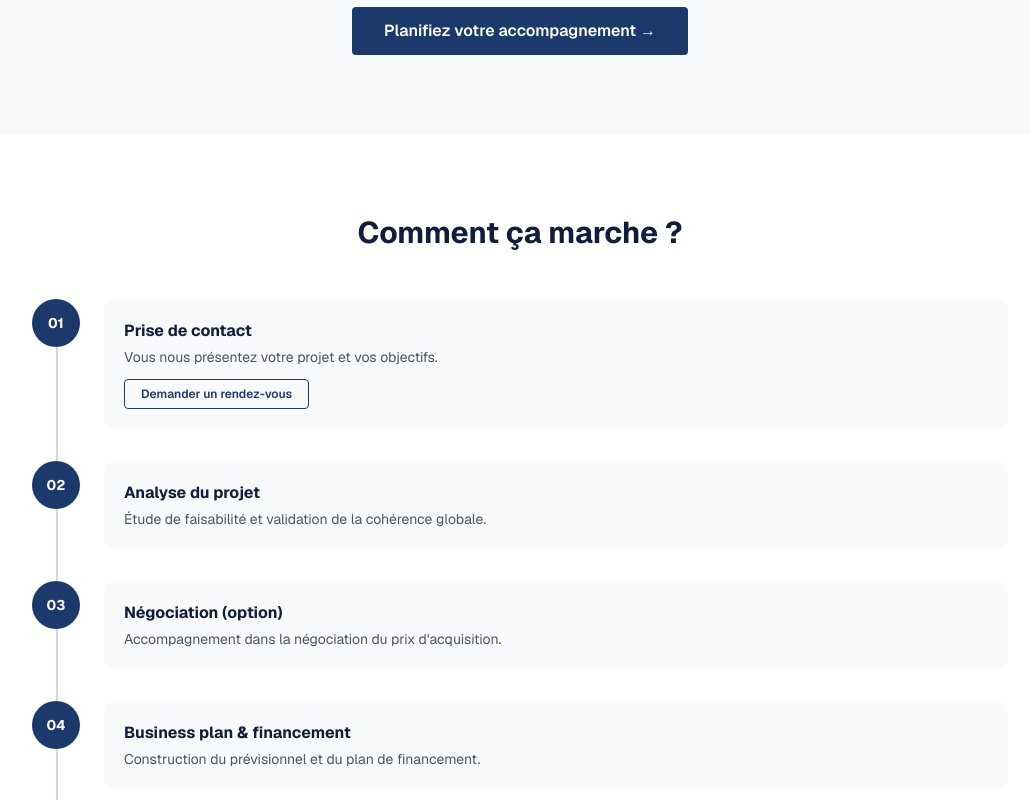
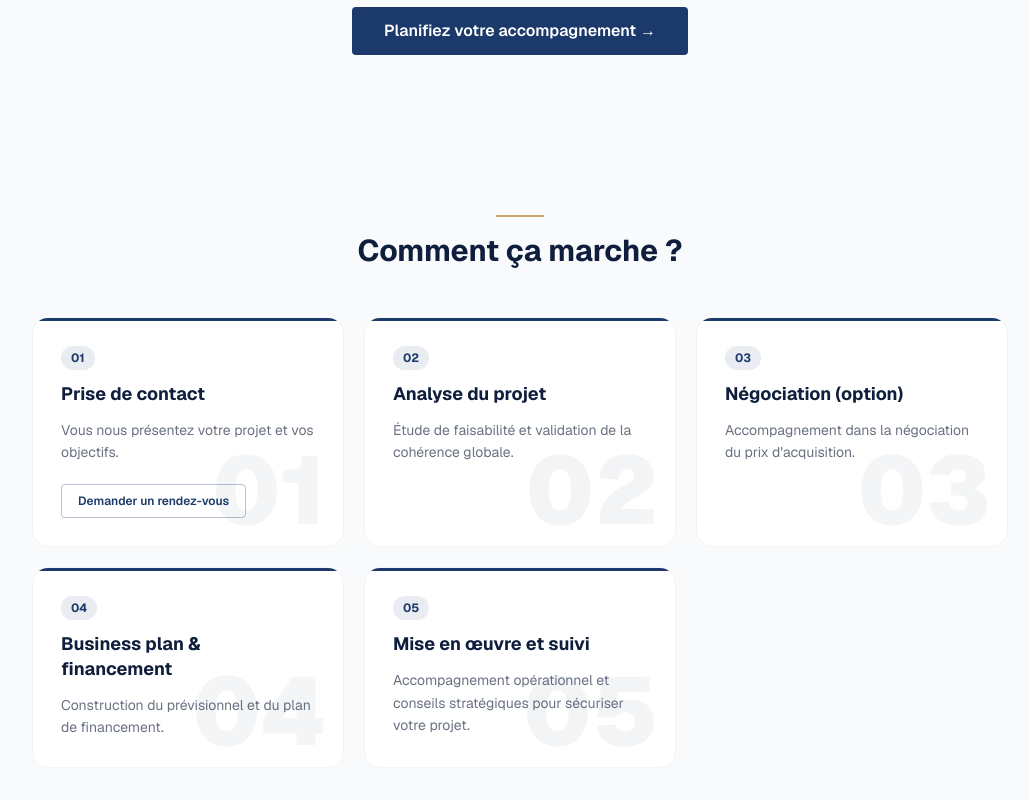
Before and after one commit to marine-png/epic, a Next.js app: page /entreprise in a window 1280 px wide. Shown: the part 1880-2680 px from the top of the page, without its empty margins (120-1149 px from the left). Built offline with nearby package versions, Linux system fonts and the light colour scheme.

Commit message:
feat: process section redesign with card grid

```diff
--- a/app/entreprise/page.tsx
+++ b/app/entreprise/page.tsx
@@ -1,6 +1,7 @@
 import type { Metadata } from 'next';
 import Link from 'next/link';
 import SectionBanner from '../components/SectionBanner';
+import ProcessSteps from '../components/ProcessSteps';
 
 export const metadata: Metadata = {
   title: 'Conseil en Entreprise en France – EPIC',
@@ -43,7 +44,7 @@ const services = [
 ];
 
 const steps = [
-  { num: "01", title: "Prise de contact", desc: "Vous nous présentez votre projet et vos objectifs." },
+  { num: "01", title: "Prise de contact", desc: "Vous nous présentez votre projet et vos objectifs.", cta: { label: "Demander un rendez-vous", href: "/contact" } },
   { num: "02", title: "Analyse du projet", desc: "Étude de faisabilité et validation de la cohérence globale." },
   { num: "03", title: "Négociation (option)", desc: "Accompagnement dans la négociation du prix d'acquisition." },
   { num: "04", title: "Business plan & financement", desc: "Construction du prévisionnel et du plan de financement." },
@@ -116,30 +117,13 @@ export default function EntreprisePage() {
       </section>
 
       {/* Process */}
-      <section className="py-20 bg-white">
+      <section className="py-20 bg-gray-50">
         <div className="max-w-5xl mx-auto px-6">
-          <h2 className="text-2xl md:text-3xl font-bold text-[#0f1e3c] mb-12 text-center">Comment ça marche ?</h2>
-          <div className="relative">
-            <div className="absolute left-6 top-0 bottom-0 w-0.5 bg-[#1B3A6B]/20 hidden md:block" />
-            <div className="space-y-8">
-              {steps.map((step) => (
-                <div key={step.num} className="flex gap-6 items-start">
-                  <div className="w-12 h-12 rounded-full bg-[#1B3A6B] text-white flex items-center justify-center font-bold flex-shrink-0 text-sm relative z-10">
-                    {step.num}
-                  </div>
-                  <div className="bg-gray-50 rounded-xl p-5 flex-1">
-                    <h3 className="font-bold text-[#0f1e3c] mb-1">{step.title}</h3>
-                    <p className="text-sm text-gray-600">{step.desc}</p>
-                    {step.num === "01" && (
-                      <Link href="/contact" className="inline-block mt-3 text-xs font-semibold text-[#1B3A6B] border border-[#1B3A6B] px-4 py-1.5 rounded hover:bg-[#1B3A6B] hover:text-white transition-colors">
-                        Demander un rendez-vous
-                      </Link>
-                    )}
-                  </div>
-                </div>
-              ))}
-            </div>
+          <div className="mb-12 text-center">
+            <div className="w-12 h-0.5 bg-[#C9A96E] mx-auto mb-4" />
+            <h2 className="text-2xl md:text-3xl font-bold text-[#0f1e3c]">Comment ça marche ?</h2>
           </div>
+          <ProcessSteps steps={steps} color={COLOR} />
         </div>
       </section>
 
```
